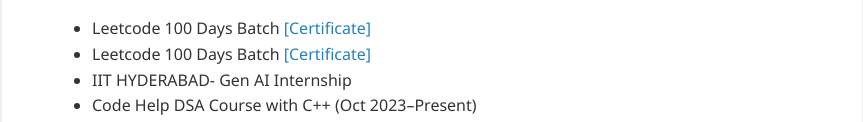
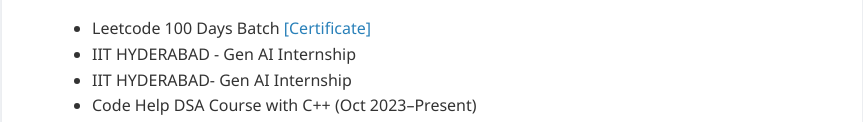
Before and after one commit to ShikhaRaj15071/resume, a plain HTML site: page index.html in a window 1280 px wide. Shown: the part 1304-1426 px from the top of the page, without its empty margins (208-1071 px from the left). Drawn offline with Linux system fonts and the light colour scheme.

Commit message:
Update index.html

```diff
--- a/index.html
+++ b/index.html
@@ -92,8 +92,8 @@ Integrated Hugging Face Inference API (t5-base) to recommend diet, exercise, and
       <a href="leetcode1.png" target="_blank">[Certificate]</a>
     </li>
      <li>
-      Leetcode 100 Days Batch
-      <a href="leetcode1.png" target="_blank">[Certificate]</a>
+      IIT HYDERABAD - Gen AI Internship
+
     </li>
      <li>
      IIT HYDERABAD- Gen AI Internship
```
